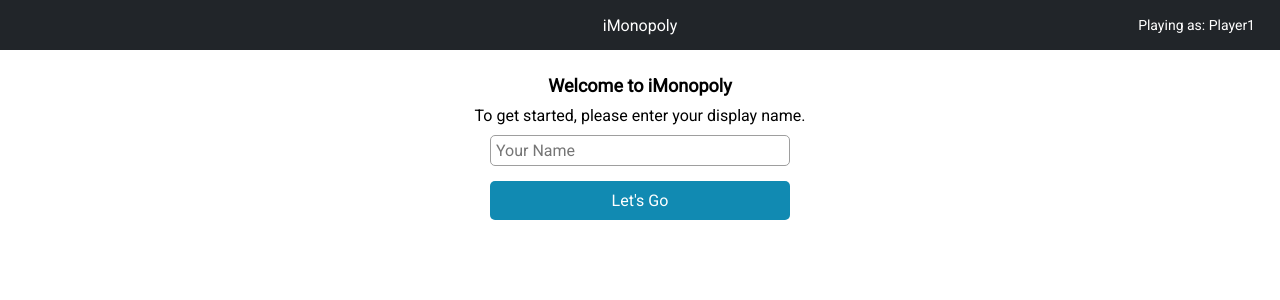
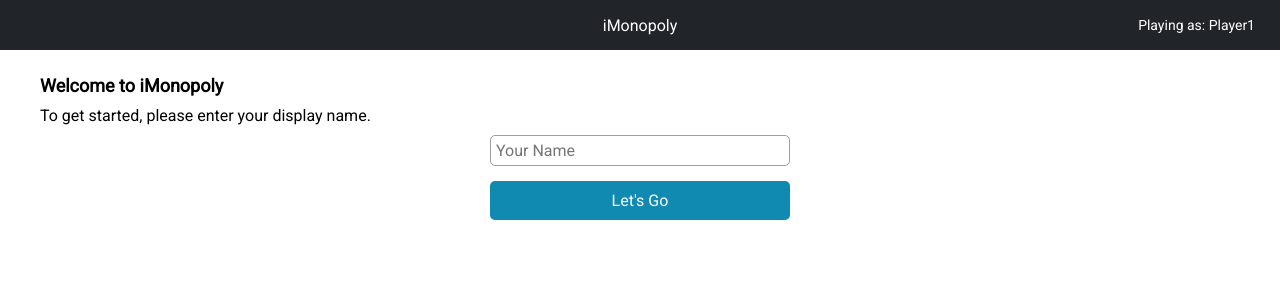
Before and after one commit to jacobcambell/pennybags, a React (Create React App) app in the folder frontend/: page / in a window 1280 px wide. Shown: the top 300 px of the page. Built offline with nearby package versions, Linux system fonts and the light colour scheme.

Commit message:
Small css changes

```diff
--- a/frontend/src/index.css
+++ b/frontend/src/index.css
@@ -20,6 +20,5 @@ html, body {
 .page {
   width: 1200px;
   margin: 25px auto;
-  text-align: center;
 }
 /*# sourceMappingURL=index.css.map */
--- a/frontend/src/index.scss
+++ b/frontend/src/index.scss
@@ -21,5 +21,4 @@ html, body{
 .page{
     width: 1200px;
     margin: 25px auto;
-    text-align: center;
 }
```
Also changed, not shown: 1 other file (tests, documents, lock files or other folders).
